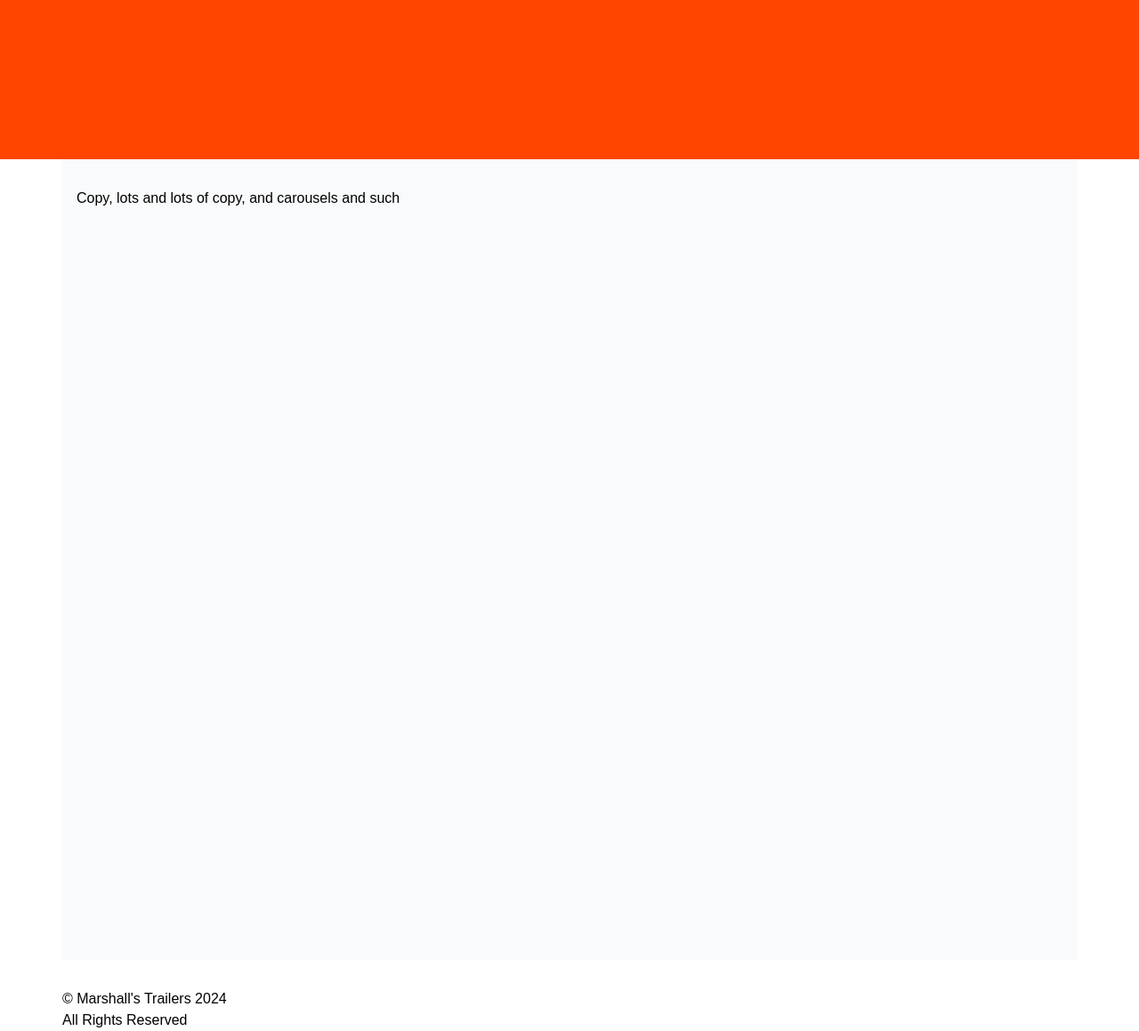
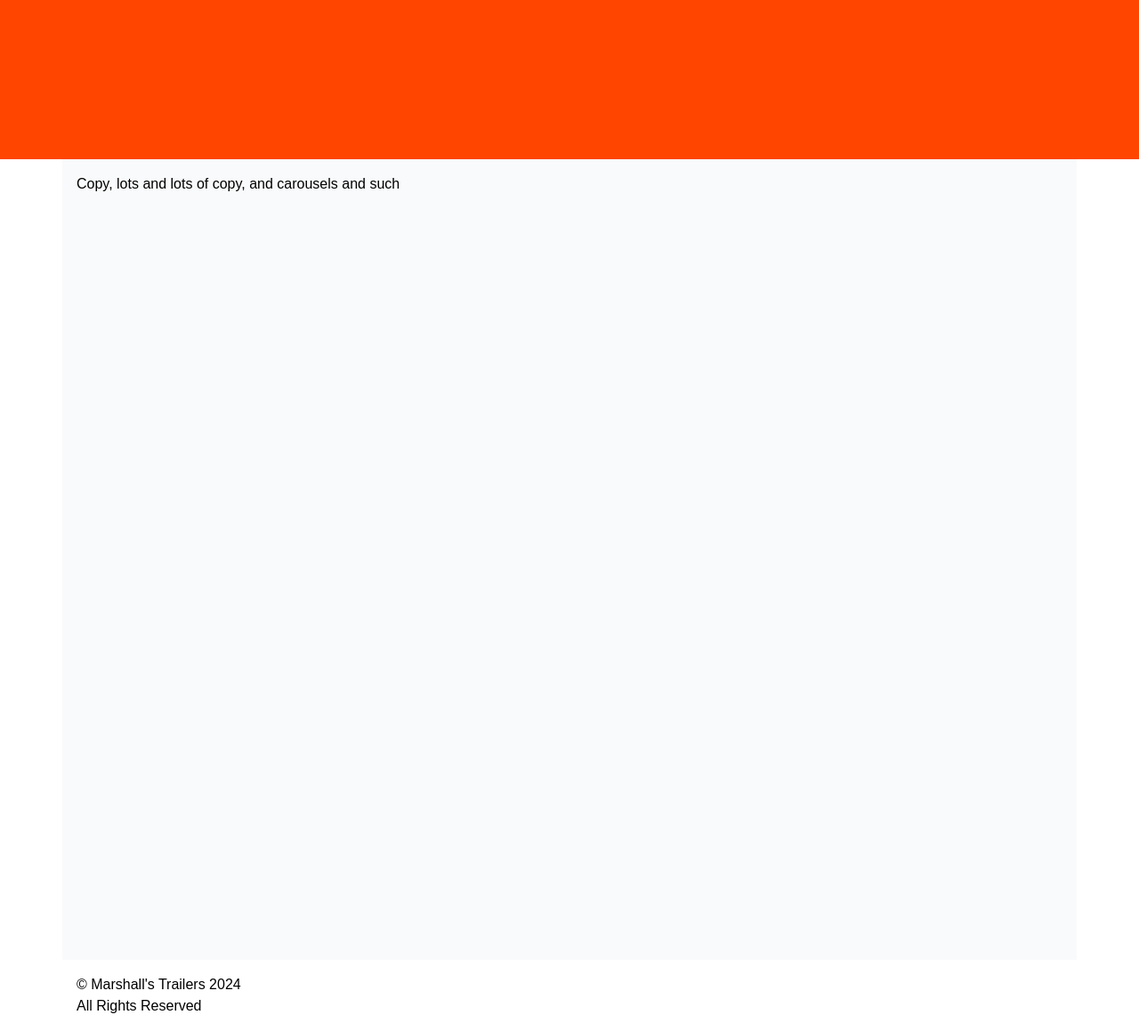
Before and after one commit to Gunzalez/marshall-trailers, a web app: file website/index.html in a window 1280 px wide. Shown: the part 441-1600 px from the top of the page at 89% size. Run offline with its HTML, style and script files only (its server is not run), Linux system fonts and the light colour scheme; some web fonts are replaced.

Commit message:
fixes quick flash of top navigation, and some temporary spacing

```diff
--- a/src/html/pages/index.nunjucks
+++ b/src/html/pages/index.nunjucks
@@ -5,7 +5,7 @@
 
     <div class="hero"></div>
 
-    <div class="max-w-[var(--max-width)] mx-auto px-4 py-8 bg-gray-50 h-[900px]">
+    <div class="max-w-[var(--max-width)] mx-auto p-4 bg-gray-50 h-[900px]">
         Copy, lots and lots of copy, and carousels and such
     </div>
 
--- a/src/html/templates/partials/_footer.nunjucks
+++ b/src/html/templates/partials/_footer.nunjucks
@@ -1,6 +1,6 @@
 <div class="footer">
 
-    <div class="max-w-[var(--max-width)] mx-auto pt-8">
+    <div class="max-w-[var(--max-width)] mx-auto p-4">
         <p>© Marshall's Trailers 2024</p>
         <p>All Rights Reserved</p>
     </div>
--- a/src/html/templates/partials/_header.nunjucks
+++ b/src/html/templates/partials/_header.nunjucks
@@ -1,5 +1,5 @@
 <div id="top-drawer" class="bg-white flex items-center justify-center absolute w-full z-50 top-0 shadow-md">
-    <div id="top-navigation" data-top-nav-height="700" class="h-[700px] mt-[-700px] w-full max-w-[var(--max-width)] mx-auto p-4 transition-all duration-300 ease-in-out relative">
+    <div id="top-navigation" data-top-nav-height="700" class="w-full max-w-[var(--max-width)] mx-auto p-4 transition-all duration-300 ease-in-out relative">
         <div class="absolute inset-0 p-4 w-full flex gap-4 items-start justify-end">
             <div class="flex flex-col gap-8 w-full">
                 <div class="flex w-full justify-between items-start">
--- a/src/scss/styles.scss
+++ b/src/scss/styles.scss
@@ -13,3 +13,8 @@
         height: 620px;
     }
 }
+
+#top-navigation {
+    height: 700px;
+    margin-top: -700px;
+}
--- a/website/index.html
+++ b/website/index.html
@@ -42,7 +42,7 @@
     <a id="back-to-top" class="back-to-top"></a>
     <div id="page">
       <div id="top-drawer" class="bg-white flex items-center justify-center absolute w-full z-50 top-0 shadow-md">
-    <div id="top-navigation" data-top-nav-height="700" class="h-[700px] mt-[-700px] w-full max-w-[var(--max-width)] mx-auto p-4 transition-all duration-300 ease-in-out relative">
+    <div id="top-navigation" data-top-nav-height="700" class="w-full max-w-[var(--max-width)] mx-auto p-4 transition-all duration-300 ease-in-out relative">
         <div class="absolute inset-0 p-4 w-full flex gap-4 items-start justify-end">
             <div class="flex flex-col gap-8 w-full">
                 <div class="flex w-full justify-between items-start">
@@ -421,14 +421,14 @@
 
     <div class="hero"></div>
 
-    <div class="max-w-[var(--max-width)] mx-auto px-4 py-8 bg-gray-50 h-[900px]">
+    <div class="max-w-[var(--max-width)] mx-auto p-4 bg-gray-50 h-[900px]">
         Copy, lots and lots of copy, and carousels and such
     </div>
 
 
       <div class="footer">
 
-    <div class="max-w-[var(--max-width)] mx-auto pt-8">
+    <div class="max-w-[var(--max-width)] mx-auto p-4">
         <p>© Marshall's Trailers 2024</p>
         <p>All Rights Reserved</p>
     </div>
```
Also changed, not shown: website/css/styles.css, 1 other file.
